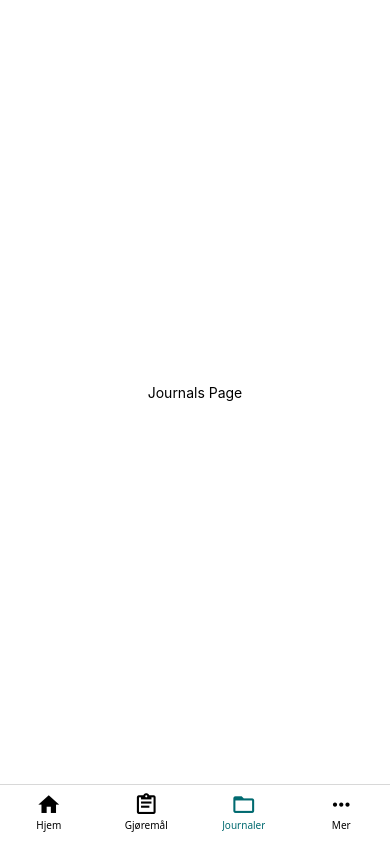
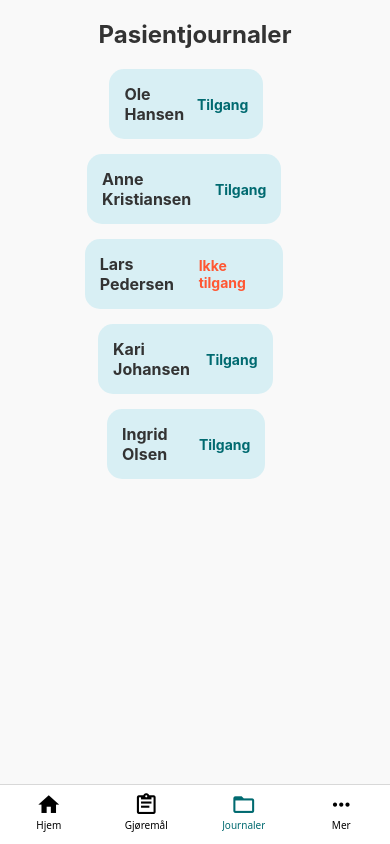
Before and after one commit to NTNU-IDI/TDT4900-Blockchain-Based-SSI-for-Homecare, a React Native app in the folder workerApp/: screen /Journal in a window 390 px wide. Built offline with nearby package versions, Linux system fonts and the light colour scheme.

Commit message:
4: journal page for requesting access

```diff
--- /dev/null
+++ b/workerApp/components/JournalRequest.tsx
@@ -0,0 +1,127 @@
+import React, { useState } from 'react';
+import { StyleSheet, Text, TextInput, TouchableOpacity, View } from 'react-native';
+
+const JournalRequestPage: React.FC<{ patient: any; onBack: () => void }> = ({ patient, onBack }) => {
+  const [requestSent, setRequestSent] = useState(false);
+  const [note, setNote] = useState('');
+
+  const handleRequestAccess = () => {
+    setRequestSent(true); // Simulate sending request
+    setTimeout(() => onBack(), 2000); // Return to JournalsPage after 2 seconds
+  };
+
+  return (
+    <View style={styles.container}>
+      <TouchableOpacity onPress={onBack} style={styles.backButton}>
+        <Text style={styles.backButtonText}>Tilbake</Text>
+      </TouchableOpacity>
+      <Text style={styles.title}> Be om tilgang til journal</Text>
+      <View style={styles.infoContainer}>
+        <Text style={styles.infoText}>
+          <Text style={styles.label}>Navn: </Text>
+          Marte Mortensen {/* TODO: Hardcoded info about the worker */}
+        </Text>
+        <Text style={styles.infoText}>
+          <Text style={styles.label}>Arbeidsplass: </Text>
+          Byåsen hjemmetjeneste {/* TODO: Hardcoded info about the worker */}
+        </Text>
+        <Text style={styles.infoText}>
+          <Text style={styles.label}>Yrke: </Text>
+          Sykepleier {/* TODO: Hardcoded info about the worker */}
+        </Text>
+      </View>
+
+      {!requestSent ? (
+        <>
+          <Text style={styles.noteLabel}>Notat:</Text>
+          <TextInput
+            style={styles.noteInput}
+            placeholder="Legg til en notat for forespørselen..."
+            multiline
+            value={note}
+            onChangeText={setNote}
+          />
+          <TouchableOpacity style={styles.requestButton} onPress={handleRequestAccess}>
+            <Text style={styles.requestButtonText}>Send forespørsel</Text>
+          </TouchableOpacity>
+        </>
+      ) : (
+        <View style={styles.requestSentContainer}>
+          <Text style={styles.requestSentText}>Forespørsel sendt</Text>
+        </View>
+      )}
+    </View>
+  );
+};
+
+export default JournalRequestPage;
+
+const styles = StyleSheet.create({
+  container: {
+    flex: 1,
+    backgroundColor: '#F9F9F9',
+    padding: 20,
+  },
+  backButton: {
+    marginBottom: 20,
+  },
+  backButtonText: {
+    fontSize: 16,
+    color: '#006A70',
+  },
+  title: {
+    fontSize: 24,
+    fontWeight: 'bold',
+    marginBottom: 20,
+    textAlign: 'center',
+    color: '#333',
+  },
+  infoContainer: {
+    marginBottom: 20,
+  },
+  infoText: {
+    fontSize: 16,
+    color: '#333',
+    marginBottom: 10,
+  },
+  label: {
+    fontWeight: 'bold',
+  },
+  noteLabel: {
+    fontSize: 16,
+    fontWeight: 'bold',
+    marginBottom: 10,
+    color: '#333',
+  },
+  noteInput: {
+    height: 100,
+    borderColor: '#CCC',
+    borderWidth: 1,
+    borderRadius: 10,
+    padding: 10,
+    marginBottom: 20,
+    backgroundColor: '#FFF',
+  },
+  requestButton: {
+    backgroundColor: '#006A70',
+    padding: 15,
+    borderRadius: 10,
+    alignItems: 'center',
+  },
+  requestButtonText: {
+    color: '#FFF',
+    fontSize: 16,
+    fontWeight: 'bold',
+  },
+  requestSentContainer: {
+    backgroundColor: '#D8EFF4',
+    padding: 15,
+    borderRadius: 10,
+    alignItems: 'center',
+  },
+  requestSentText: {
+    fontSize: 18,
+    color: '#333',
+    fontWeight: 'bold',
+  },
+});
--- a/workerApp/redux/store.ts
+++ b/workerApp/redux/store.ts
@@ -16,6 +16,7 @@ type Patient = {
   nøkkelnummer: string;
   status: string; // 'Ikke startet', 'Påbegynt', 'Ferdig'
   tasks: Task[];
+  access: string; // 'Tilgang' or 'Ikke tilgang'
 };
 
 type PatientState = {
@@ -30,122 +31,68 @@ const initialState: PatientState = {
     {
       id: '1',
       time: '09:00',
-      name: 'Pasient 1',
+      name: 'Ole Hansen',
       address: 'Osloveien 123',
       nøkkelnummer: '123',
       status: 'Ikke startet',
       tasks: [
-        {
-          id: 1,
-          name: 'Sjekk blodtrykk',
-          description: 'Mål blodtrykket før frokost.',
-          duration:1,
-          status: 'Ikke startet',
-        },
-        {
-          id: 2,
-          name: 'Hjelp med frokost',
-          description: 'Assister pasienten med å lage frokost.',
-          duration: 2,
-          status: 'Ikke startet',
-        },
+        { id: 1, name: 'Sjekk blodtrykk', description: 'Mål blodtrykket før frokost.', duration: 1, status: 'Ikke startet' },
+        { id: 2, name: 'Hjelp med frokost', description: 'Assister pasienten med å lage frokost.', duration: 2, status: 'Ikke startet' },
       ],
+      access: 'Tilgang',
     },
     {
       id: '2',
       time: '09:30',
-      name: 'Pasient 2',
+      name: 'Anne Kristiansen',
       address: 'Singsakerbakken 3',
       nøkkelnummer: '234',
       status: 'Ikke startet',
       tasks: [
-        {
-          id: 1,
-          name: 'Tannpuss',
-          description: 'Hjelp pasienten med tannpuss etter frokost.',
-          duration: 5,
-          status: 'Ikke startet',
-        },
-        {
-          id: 2,
-          name: 'Administrere medisin',
-          description: 'Gi pasienten medisin som foreskrevet.',
-          duration: 5,
-          status: 'Ikke startet',
-        },
+        { id: 1, name: 'Tannpuss', description: 'Hjelp pasienten med tannpuss etter frokost.', duration: 5, status: 'Ikke startet' },
       ],
+      access: 'Tilgang',
     },
     {
       id: '3',
       time: '10:00',
-      name: 'Pasient 3',
+      name: 'Lars Pedersen',
       address: 'Midtbyveien 1',
       nøkkelnummer: '',
       status: 'Ikke startet',
       tasks: [
-        {
-          id: 1,
-          name: 'Støtte til gåtur',
-          description: 'Gå en kort tur med pasienten for trening.',
-          duration: 15,
-          status: 'Ikke startet',
-        },
-        {
-          id: 2,
-          name: 'Måle blodsukker',
-          description: 'Hjelp pasienten med å måle blodsukker.',
-          duration: 5,
-          status: 'Ikke startet',
-        },
+        { id: 1, name: 'Støtte til gåtur', description: 'Gå en kort tur med pasienten for trening.', duration: 15, status: 'Ikke startet' },
+        { id: 2, name: 'Måle blodsukker', description: 'Hjelp pasienten med å måle blodsukker.', duration: 5, status: 'Ikke startet' },
+        { id: 3, name: 'Administrere medisin', description: 'Gi pasienten medisin som foreskrevet.', duration: 5, status: 'Ikke startet' },
       ],
+      access: 'Ikke tilgang',
     },
     {
       id: '4',
-      time: '10:15',
-      name: 'Pasient 4',
+      time: '10:40',
+      name: 'Kari Johansen',
       address: 'Moholtveien 2',
       nøkkelnummer: '567',
       status: 'Ikke startet',
       tasks: [
-        {
-          id: 1,
-          name: 'Tilberedning av lunsj',
-          description: 'Lag en enkel lunsj sammen med pasienten.',
-          duration: 10,
-          status: 'Ikke startet',
-        },
-        {
-          id: 2,
-          name: 'Medisinering',
-          description: 'Administrer pasientens faste medisiner.',
-          duration: 5,
-          status: 'Ikke startet',
-        },
+        { id: 1, name: 'Tilberedning av lunsj', description: 'Lag en enkel lunsj sammen med pasienten.', duration: 10, status: 'Ikke startet' },
+        { id: 2, name: 'Medisinering', description: 'Administrer pasientens faste medisiner.', duration: 5, status: 'Ikke startet' },
       ],
+      access: 'Tilgang',
     },
     {
       id: '5',
-      time: '10:45',
-      name: 'Pasient 5',
+      time: '11:05',
+      name: 'Ingrid Olsen',
       address: 'Trondheimsveien 9',
       nøkkelnummer: '',
       status: 'Ikke startet',
       tasks: [
-        {
-          id: 1,
-          name: 'Rengjøring',
-          description: 'Hjelp pasienten med rengjøring av rommet.',
-          duration: 15,
-          status: 'Ikke startet',
-        },
-        {
-          id: 2,
-          name: 'Lese avisen',
-          description: 'Lese dagens nyheter sammen med pasienten.',
-          duration: 10,
-          status: 'Ikke startet',
-        },
+        { id: 1, name: 'Rengjøring', description: 'Hjelp pasienten med rengjøring av rommet.', duration: 15, status: 'Ikke startet' },
+        { id: 2, name: 'Lese avisen', description: 'Lese dagens nyheter sammen med pasienten.', duration: 10, status: 'Ikke startet' },
+        { id: 3, name: 'Lage middag', description: 'Lag middag sammen med pasienten.', duration: 20, status: 'Ikke startet' },
       ],
+      access: 'Tilgang',
     },
   ],
 };
@@ -164,10 +111,7 @@ const patientSlice = createSlice({
         patient.status = action.payload.status;
       }
     },
-    updateTaskStatus: (
-      state,
-      action: PayloadAction<{ patientId: string; taskId: number; status: string }>
-    ) => {
+    updateTaskStatus: (state, action: PayloadAction<{ patientId: string; taskId: number; status: string }>) => {
       const patient = state.patients.find((p) => p.id === action.payload.patientId);
       if (patient) {
         const task = patient.tasks.find((t) => t.id === action.payload.taskId);
@@ -176,11 +120,18 @@ const patientSlice = createSlice({
         }
       }
     },
+    updatePatientAccess: (state, action: PayloadAction<{ id: string; access: string }>) => {
+      const patient = state.patients.find((p) => p.id === action.payload.id);
+      if (patient) {
+        patient.access = action.payload.access;
+      }
+    },
   },
 });
 
 // Export Actions
-export const { setCurrentPatient, updatePatientStatus, updateTaskStatus } = patientSlice.actions;
+export const { setCurrentPatient, updatePatientStatus, updateTaskStatus, updatePatientAccess } =
+  patientSlice.actions;
 
 // Create Store
 export const store = configureStore({
--- a/workerApp/screens/JournalsPage.tsx
+++ b/workerApp/screens/JournalsPage.tsx
@@ -1,22 +1,91 @@
-import { StyleSheet, Text, View } from 'react-native';
+import { FlatList, StyleSheet, Text, TouchableOpacity, View } from 'react-native';
+import React, { useState } from 'react';
 
-import React from 'react';
+import JournalRequestPage from '../components/JournalRequest';
+import { RootState } from '../redux/store';
+import { useSelector } from 'react-redux';
 
 const JournalsPage: React.FC = () => {
+  const { patients } = useSelector((state: RootState) => state.patient);
+  const [selectedPatient, setSelectedPatient] = useState(null); // Track selected patient for request
+
+  const handlePatientPress = (patient: any) => {
+    if (patient.access === 'Tilgang') {
+      console.log('Navigate to detailed journal page (not implemented).');
+    } else {
+      setSelectedPatient(patient); // Open JournalRequestPage for patients without access
+    }
+  };
+
+  if (selectedPatient) {
+    // Render the JournalRequestPage when a patient without access is selected
+    return <JournalRequestPage patient={selectedPatient} onBack={() => setSelectedPatient(null)} />;
+  }
+
+  const renderPatient = ({ item }: { item: any }) => (
+    <TouchableOpacity style={styles.patientCard} onPress={() => handlePatientPress(item)}>
+      <Text style={styles.patientName}>{item.name}</Text>
+      <Text style={item.access === 'Tilgang' ? styles.accessGranted : styles.accessDenied}>
+        {item.access}
+      </Text>
+    </TouchableOpacity>
+  );
+
   return (
     <View style={styles.container}>
-      <Text>Journals Page</Text>
+      <Text style={styles.title}>Pasientjournaler</Text>
+      <FlatList
+        data={patients}
+        keyExtractor={(item) => item.id}
+        renderItem={renderPatient}
+        contentContainerStyle={styles.list}
+      />
     </View>
   );
 };
 
+export default JournalsPage;
+
 const styles = StyleSheet.create({
   container: {
     flex: 1,
-    justifyContent: 'center',
+    backgroundColor: '#F9F9F9',
+    padding: 20,
+  },
+  title: {
+    fontSize: 24,
+    fontWeight: 'bold',
+    marginBottom: 20,
+    textAlign: 'center',
+    color: '#333',
+  },
+  list: {
+    flexGrow: 1,
     alignItems: 'center',
-    backgroundColor: '#FFFFFF',
+  },
+  patientCard: {
+    width: '90%',
+    padding: 15,
+    borderRadius: 15,
+    backgroundColor: '#D8EFF4',
+    flexDirection: 'row',
+    justifyContent: 'space-between',
+    alignItems: 'center',
+    marginBottom: 15,
+  },
+  patientName: {
+    fontSize: 16,
+    fontWeight: 'bold',
+    color: '#333',
+  },
+  accessGranted: {
+    fontSize: 14,
+    fontWeight: 'bold',
+    color: '#006A70',
+  },
+  accessDenied: {
+    fontSize: 14,
+    fontWeight: 'bold',
+    color: '#FF5733',
   },
 });
-
-export default JournalsPage;
```
Lines whose indentation alone changed are shown as unchanged.
